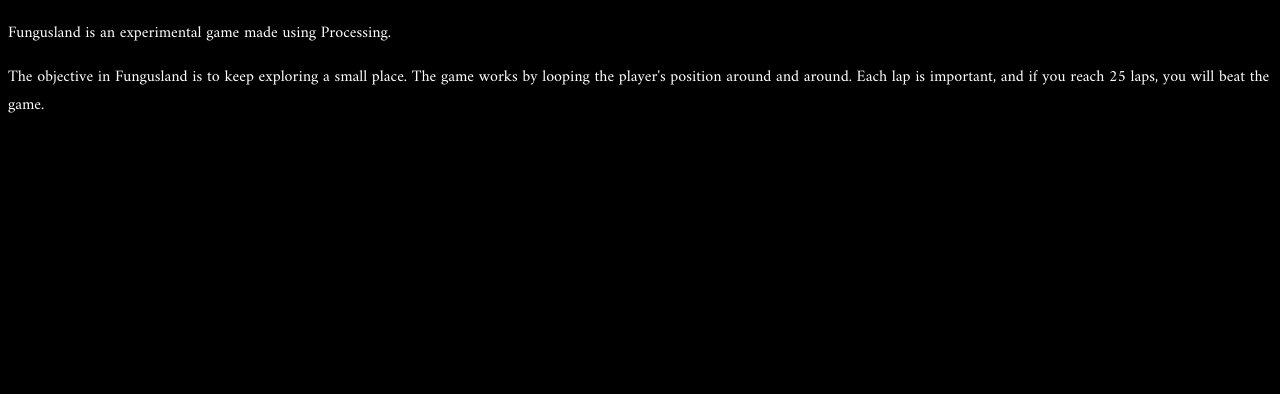
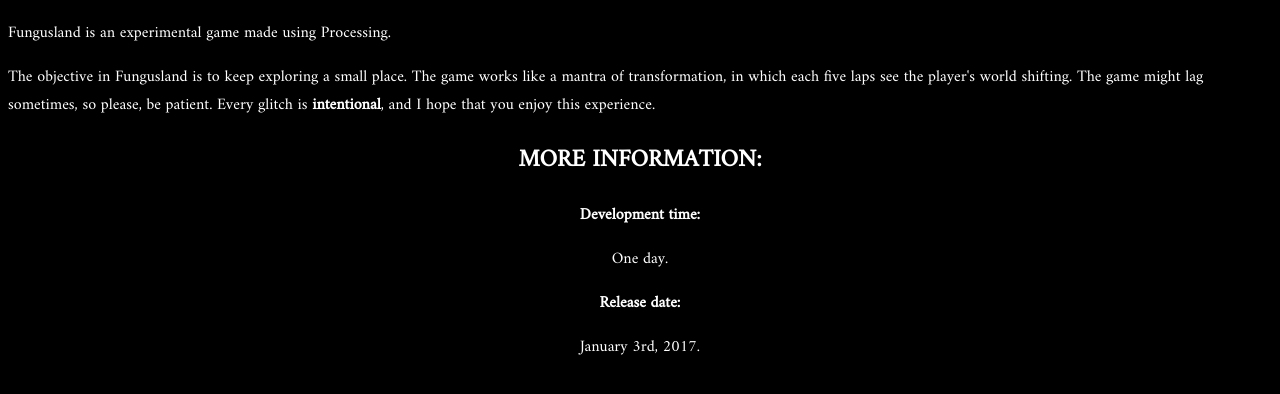
Before and after one commit to donnieduck/donnieduck.github.io, a plain HTML site: page fungusland.html in a window 1280 px wide. Shown: the part 80-474 px from the top of the page. Drawn offline with Linux system fonts and the light colour scheme.

Commit message:
Update fungusland.html

```diff
--- a/fungusland.html
+++ b/fungusland.html
@@ -20,6 +20,11 @@
     </center>
     <p>Fungusland is an experimental game made using Processing.</p>
     <p>              </p>
-    <p>The objective in Fungusland is to keep exploring a small place. The game works by looping the player's position around and around. Each lap is important, and if you reach 25 laps, you will beat the game.</p>
+    <p>The objective in Fungusland is to keep exploring a small place. The game works like a mantra of transformation, in which each five laps see the player's world shifting. The game might lag sometimes, so please, be patient. Every glitch is <b>intentional</b>, and I hope that you enjoy this experience.</p>
+    <center>
+      <h2>MORE INFORMATION:</h2>
+      <b>Development time:</b><p>One day.</p>
+      <b>Release date:</b><p>January 3rd, 2017.</p>
+    </center>
   </body>
 </html>
```
